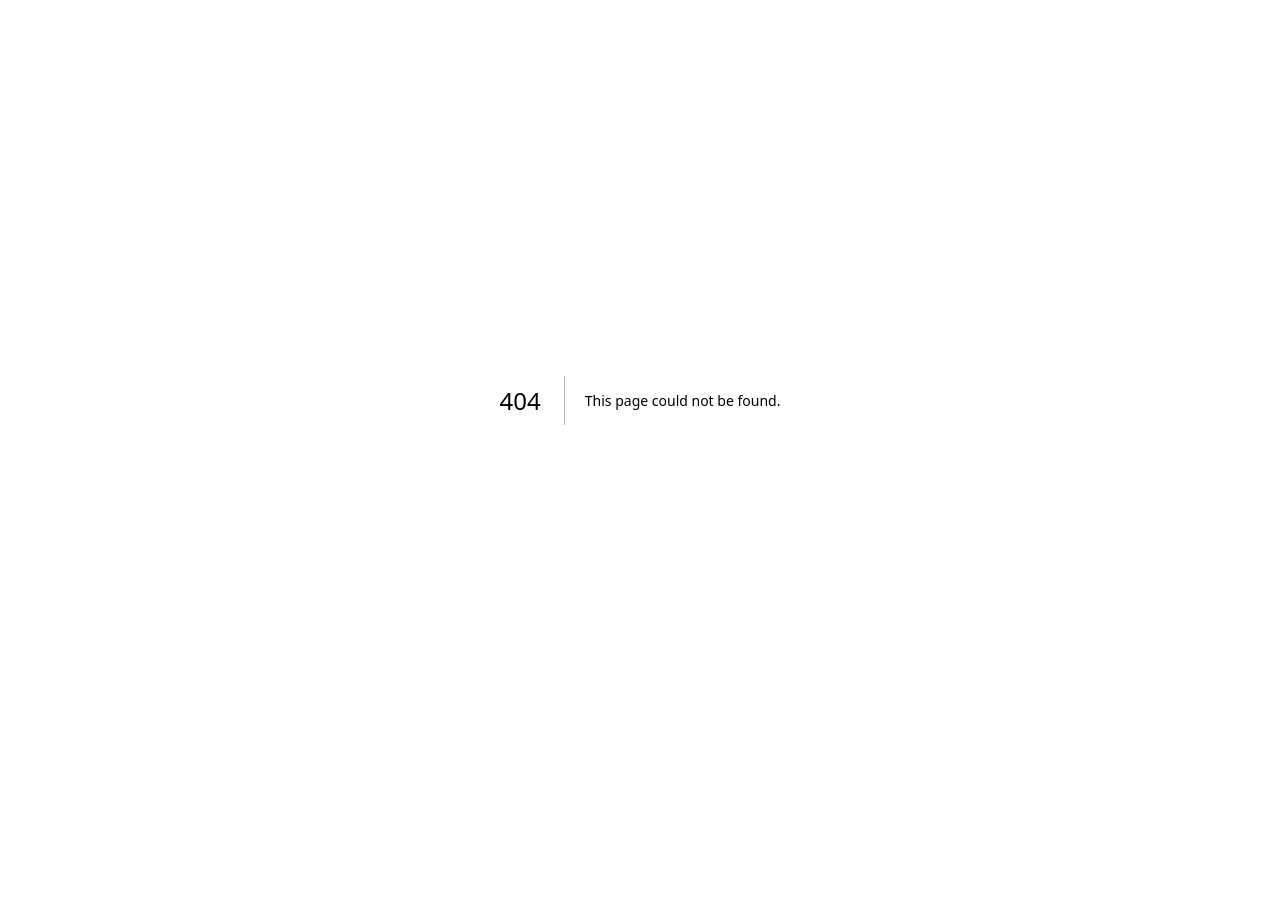
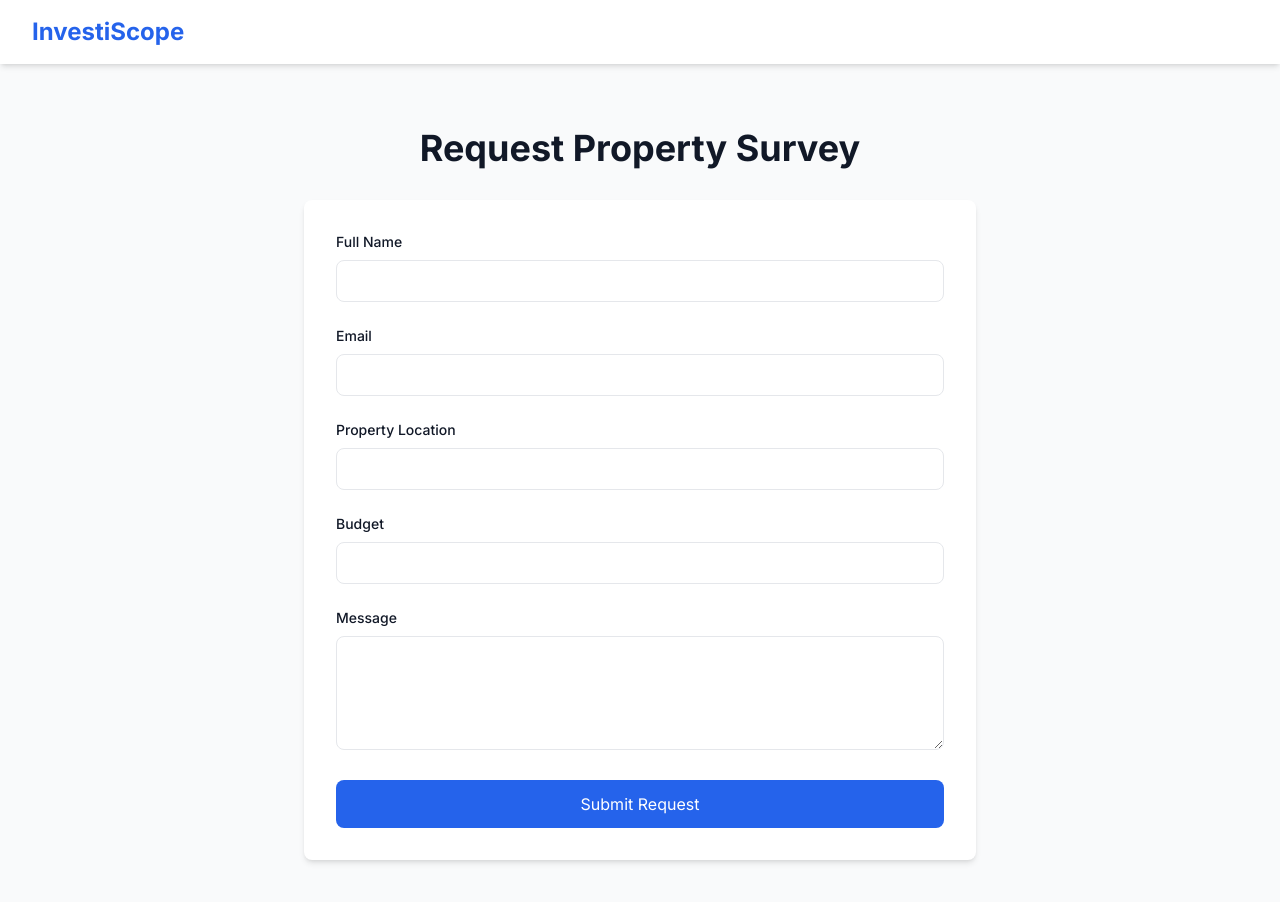
Before and after one commit to Geppix140269/investinpuglia, a Next.js app: page /surveys in a window 1280 px wide. Before the commit this address had no page. Shown: the top 902 px of the page. Before the commit the page ends 800 px from the top, so only its background shows below. Built offline with nearby package versions, Linux system fonts and the light colour scheme.

Commit message:
Create page.tsx

```diff
--- /dev/null
+++ b/app/surveys/page.tsx
@@ -0,0 +1,46 @@
+export default function SurveysPage() {
+  return (
+    <div className="min-h-screen bg-gray-50">
+      <nav className="bg-white shadow-md">
+        <div className="container-custom py-4">
+          <a href="/" className="text-2xl font-bold text-primary hover:opacity-80">
+            InvestiScope
+          </a>
+        </div>
+      </nav>
+
+      <div className="container-custom py-16">
+        <h1 className="text-4xl font-bold text-center mb-8">
+          Request Property Survey
+        </h1>
+        <div className="max-w-2xl mx-auto bg-white p-8 rounded-lg shadow-md">
+          <form className="space-y-6">
+            <div>
+              <label className="block text-sm font-medium mb-2">Full Name</label>
+              <input type="text" className="w-full px-4 py-2 border rounded-lg" />
+            </div>
+            <div>
+              <label className="block text-sm font-medium mb-2">Email</label>
+              <input type="email" className="w-full px-4 py-2 border rounded-lg" />
+            </div>
+            <div>
+              <label className="block text-sm font-medium mb-2">Property Location</label>
+              <input type="text" className="w-full px-4 py-2 border rounded-lg" />
+            </div>
+            <div>
+              <label className="block text-sm font-medium mb-2">Budget</label>
+              <input type="text" className="w-full px-4 py-2 border rounded-lg" />
+            </div>
+            <div>
+              <label className="block text-sm font-medium mb-2">Message</label>
+              <textarea rows={4} className="w-full px-4 py-2 border rounded-lg"></textarea>
+            </div>
+            <button type="submit" className="w-full bg-primary text-white py-3 rounded-lg hover:bg-secondary">
+              Submit Request
+            </button>
+          </form>
+        </div>
+      </div>
+    </div>
+  )
+}
```
